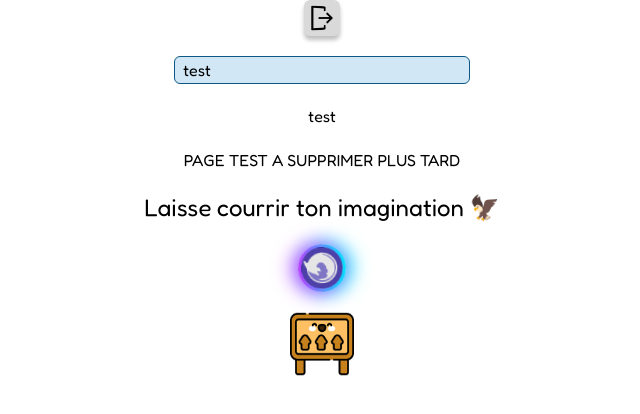
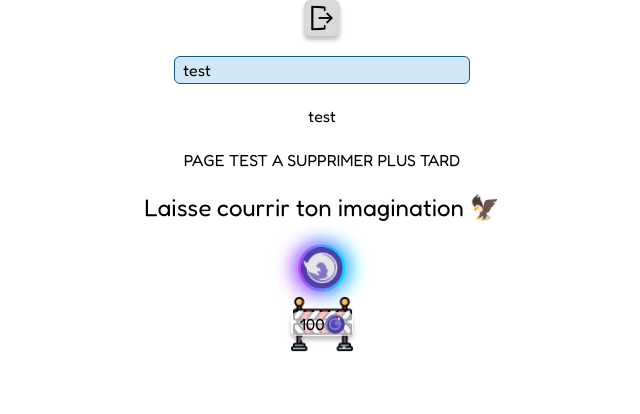
Before and after one commit to WildCodeSchool/2024-12-orleans-cda-project3-team-a, a React (Vite) app in the folder packages/frontend/web/: page /test in a window 1280 px wide. Shown: the top 414 px of the page, without its empty margins (318-958 px from the left). Built offline with nearby package versions, Linux system fonts and the light colour scheme.

Commit message:
add props border and bg for button buy

```diff
--- a/packages/frontend/web/src/components/barrier.tsx
+++ b/packages/frontend/web/src/components/barrier.tsx
@@ -16,7 +16,7 @@ type BarrierProps = {
 
 export default function Barrier({ direction }: BarrierProps) {
   //faire une requete pr savoir si c'est acheté ou non, ce qui permettra d'afficher ou non la direction
-  const isBought = true;
+  const isBought = false;
 
   return (
     <div className='relative flex items-center'>
@@ -42,7 +42,7 @@ export default function Barrier({ direction }: BarrierProps) {
             className='absolute z-0 w-16'
           />
           <div className='z-1'>
-            <ButtonBuy>
+            <ButtonBuy bg='bg-[rgba(255,255,255,0.65)]' border=''>
               {'100'} <img src={moon} alt='' className='w-5' />
             </ButtonBuy>
           </div>
--- a/packages/frontend/web/src/components/button-buy.tsx
+++ b/packages/frontend/web/src/components/button-buy.tsx
@@ -1,12 +1,17 @@
 import type { PropsWithChildren } from 'react';
 
-type ButtonBuyProps = PropsWithChildren;
+type ButtonBuyProps = PropsWithChildren<{
+  readonly bg:
+    | 'bg-[linear-gradient(to_bottom,_#FFFFFF,_#D8D8D8)]'
+    | 'bg-[rgba(255,255,255,0.65)]';
+  readonly border: 'border border-black' | '';
+}>;
 
-export default function ButtonBuy({ children }: ButtonBuyProps) {
+export default function ButtonBuy({ children, bg, border }: ButtonBuyProps) {
   return (
     <button
       type='button'
-      className='cursor-pointer items-center justify-center rounded-md border border-black bg-[linear-gradient(to_bottom,_#FFFFFF,_#D8D8D8)] px-2 shadow-[0px_4px_4px_rgba(0,0,0,0.25)] active:shadow-none'
+      className={`cursor-pointer items-center justify-center rounded-md ${border} ${bg} px-2 shadow-[0px_4px_4px_rgba(0,0,0,0.25)] active:shadow-none`}
     >
       <div className='flex items-center justify-center'>{children}</div>
     </button>
```
